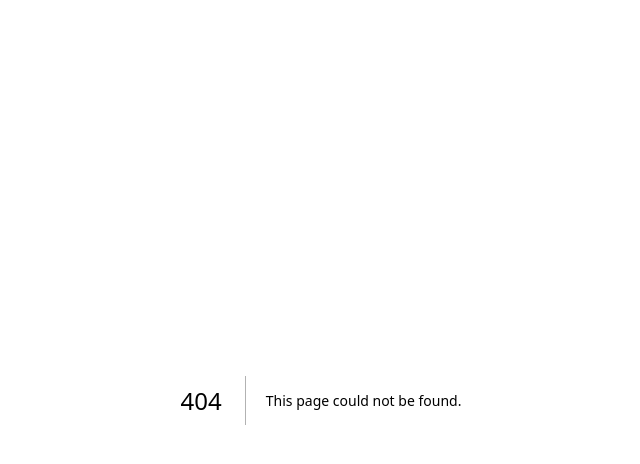
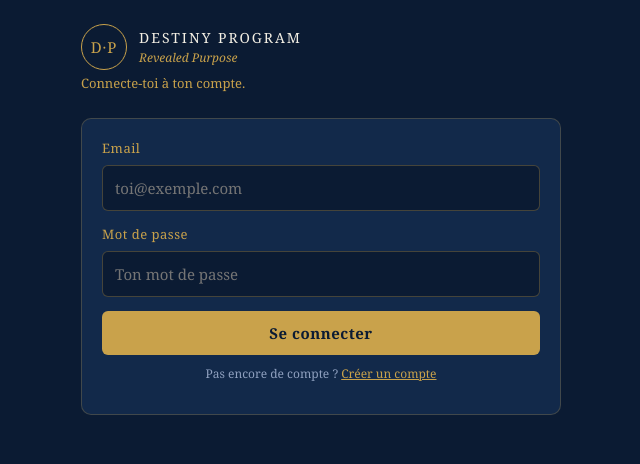
Before and after one commit to prophetbmi/destiny-studio-ai-, a Next.js app: page /login in a window 1280 px wide. Before the commit this address had no page. Shown: the top 464 px of the page, without its empty margins (319-959 px from the left). Built offline with nearby package versions, Linux system fonts and the light colour scheme.

Commit message:
Create page.jsx

```diff
--- /dev/null
+++ b/app/login/page.jsx
@@ -0,0 +1,84 @@
+"use client";
+
+import { useState } from "react";
+import Link from "next/link";
+import { useRouter } from "next/navigation";
+import { styles } from "@/styles/theme";
+import { login } from "@/lib/auth";
+
+export default function LoginPage() {
+  const router = useRouter();
+  const [email, setEmail] = useState("");
+  const [password, setPassword] = useState("");
+  const [loading, setLoading] = useState(false);
+  const [error, setError] = useState("");
+
+  async function handleSubmit(e) {
+    e.preventDefault();
+    setError("");
+    setLoading(true);
+    try {
+      await login({ email: email.trim(), password });
+      router.push("/");
+    } catch (err) {
+      setError(err.message);
+    } finally {
+      setLoading(false);
+    }
+  }
+
+  return (
+    <div style={styles.page}>
+      <div style={styles.container}>
+        <header style={styles.header}>
+          <div style={styles.monogram}>D·P</div>
+          <div>
+            <div style={styles.brand}>DESTINY PROGRAM</div>
+            <div style={styles.tagline}>Revealed Purpose</div>
+          </div>
+        </header>
+
+        <p style={styles.pitch}>Connecte-toi à ton compte.</p>
+
+        <form onSubmit={handleSubmit} style={styles.card}>
+          <label style={styles.label}>Email</label>
+          <input
+            type="email"
+            value={email}
+            onChange={(e) => setEmail(e.target.value)}
+            placeholder="toi@exemple.com"
+            style={styles.input}
+            required
+          />
+
+          <label style={{ ...styles.label, marginTop: 14 }}>Mot de passe</label>
+          <input
+            type="password"
+            value={password}
+            onChange={(e) => setPassword(e.target.value)}
+            placeholder="Ton mot de passe"
+            style={styles.input}
+            required
+          />
+
+          <button
+            type="submit"
+            disabled={loading}
+            style={{ ...styles.button, opacity: loading ? 0.6 : 1 }}
+          >
+            {loading ? "Connexion..." : "Se connecter"}
+          </button>
+
+          {error && <p style={styles.error}>{error}</p>}
+
+          <p style={styles.usageNote}>
+            Pas encore de compte ?{" "}
+            <Link href="/signup" style={{ color: "#C9A24B", textDecoration: "underline" }}>
+              Créer un compte
+            </Link>
+          </p>
+        </form>
+      </div>
+    </div>
+  );
+}
```
